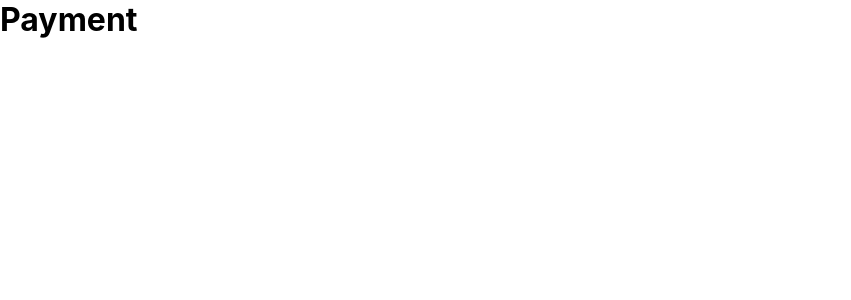
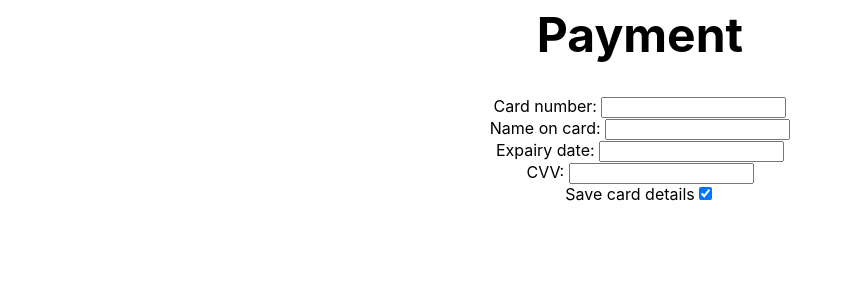
Before and after one commit to harshavardhanakrishnachaitanya2001/BIALginiapp, a Next.js app: page /Payment in a window 1280 px wide. Shown: the top 300 px of the page, without its empty margins (0-851 px from the left). Built offline with nearby package versions, Linux system fonts and the light colour scheme.

Commit message:
building the payment page

```diff
--- a/pages/Payment.js
+++ b/pages/Payment.js
@@ -1,5 +1,28 @@
+import styles from '../styles/payment.module.css'
 export default function Payment(){
     return <>
-        <h1>Payment</h1>
+        <h1 className={styles.mainHeading}>Payment</h1>
+        <form className={styles.paymentMode}>
+            <div>
+                <label>Card number: </label>
+                <input type="text"/>
+            </div>
+            <div>
+                <label>Name on card: </label>
+                <input type="text"/>
+            </div>
+            <div>
+                <label>Expairy date: </label>
+                <input type="text"/>
+            </div>
+            <div>
+                <label>CVV: </label>
+                <input type="password"/>
+            </div>
+            <div>
+                <label>Save card details</label>
+                <input type="checkbox" checked="true"/>
+            </div>
+        </form>
     </>
 }
--- /dev/null
+++ b/styles/payment.module.css
@@ -0,0 +1,9 @@
+.mainHeading{
+    text-align: center;
+    font-size: 3rem;
+    margin-top: 5px;
+}
+.paymentMode{
+    text-align: center;
+    margin-top: 3px;
+}
```
